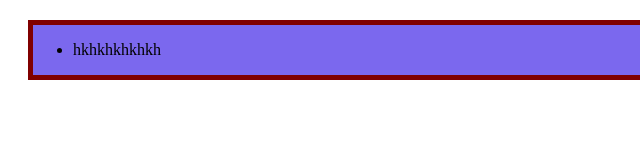
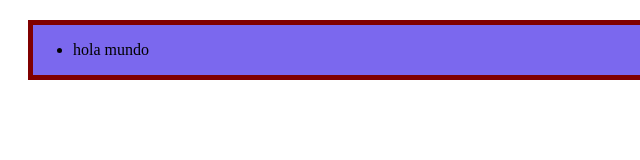
Before and after one commit to JorgeFlores23/PruebaGit, a plain HTML site: page biblia de bootstrap/ejercicios/index.html in a window 1280 px wide. Shown: the full height of the page, 0-640 px from the left. Drawn offline with Linux system fonts and the light colour scheme.

Commit message:
arreglando la lista

```diff
--- a/biblia de bootstrap/ejercicios/index.html
+++ b/biblia de bootstrap/ejercicios/index.html
@@ -13,7 +13,7 @@
     <div class="nav">
         <ul>
             <li>
-                hkhkhkhkhkh
+                hola mundo
             </li>
         </ul>
     </div>
```
